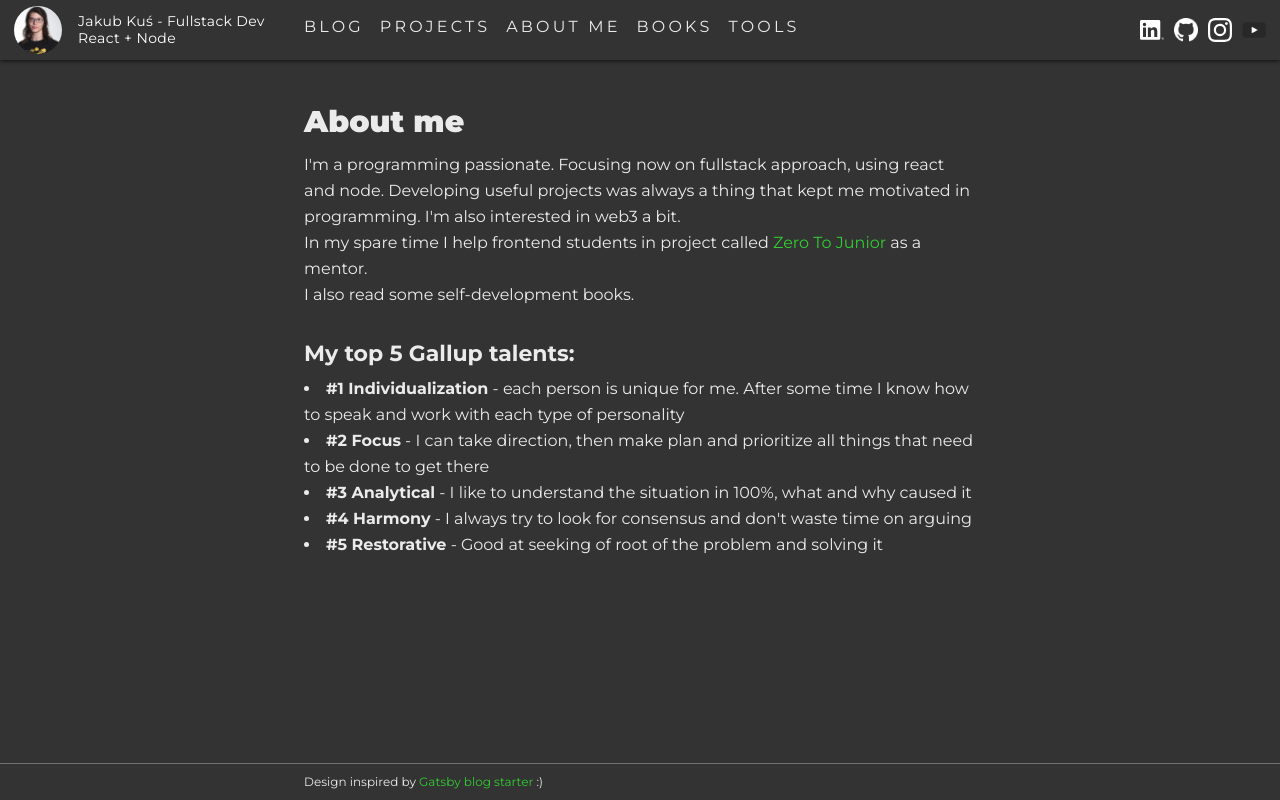
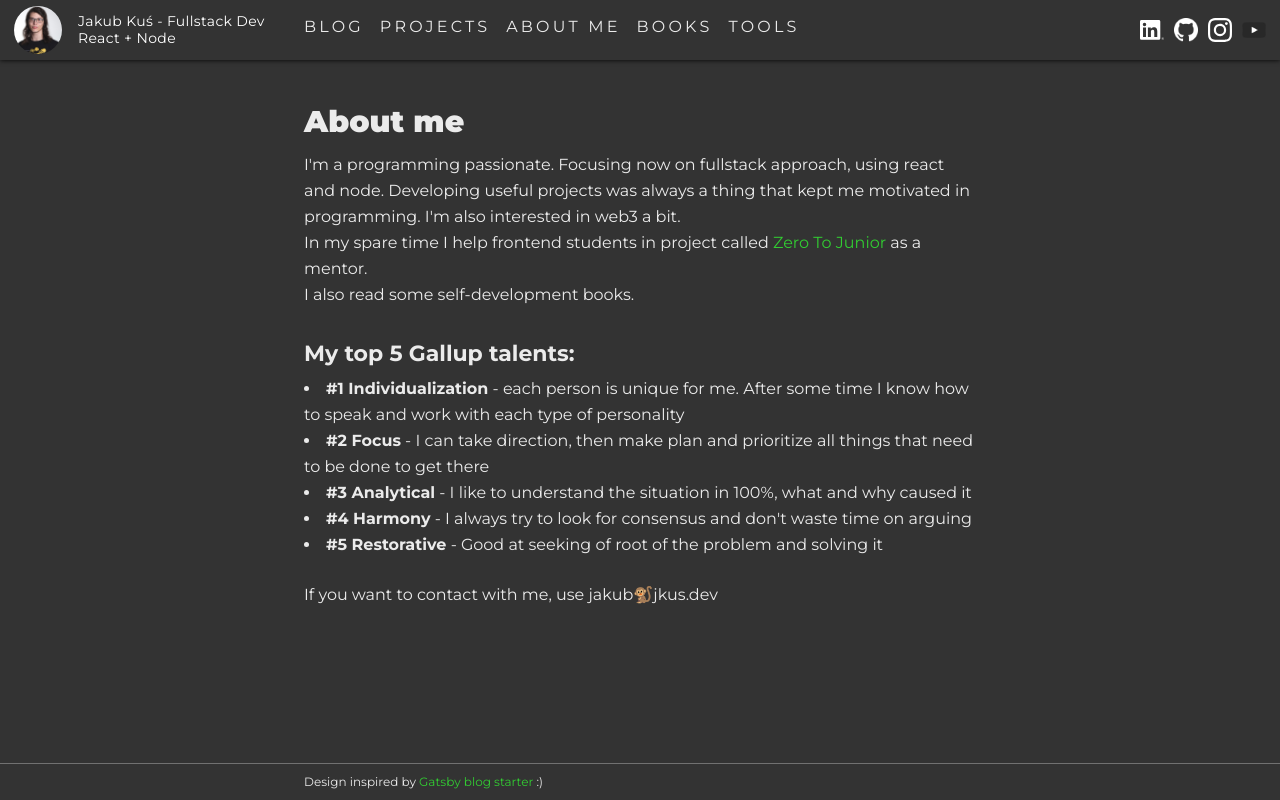
Before and after one commit to JakubKus/jkus.dev, a Next.js app: page /about-me in a window 1280 px wide. Built offline with nearby package versions, Linux system fonts and the light colour scheme; a small style sheet from the web is missing.

Commit message:
add email address to about me

```diff
--- a/pages/about-me.tsx
+++ b/pages/about-me.tsx
@@ -43,6 +43,8 @@ export default function AboutMe() {
             <b>#5 Restorative</b> - Good at seeking of root of the problem and solving it
           </li>
         </ul>
+        <br />
+        <p>If you want to contact with me, use jakub🐒jkus.dev</p>
       </Container>
     </Layout>
   );
```
